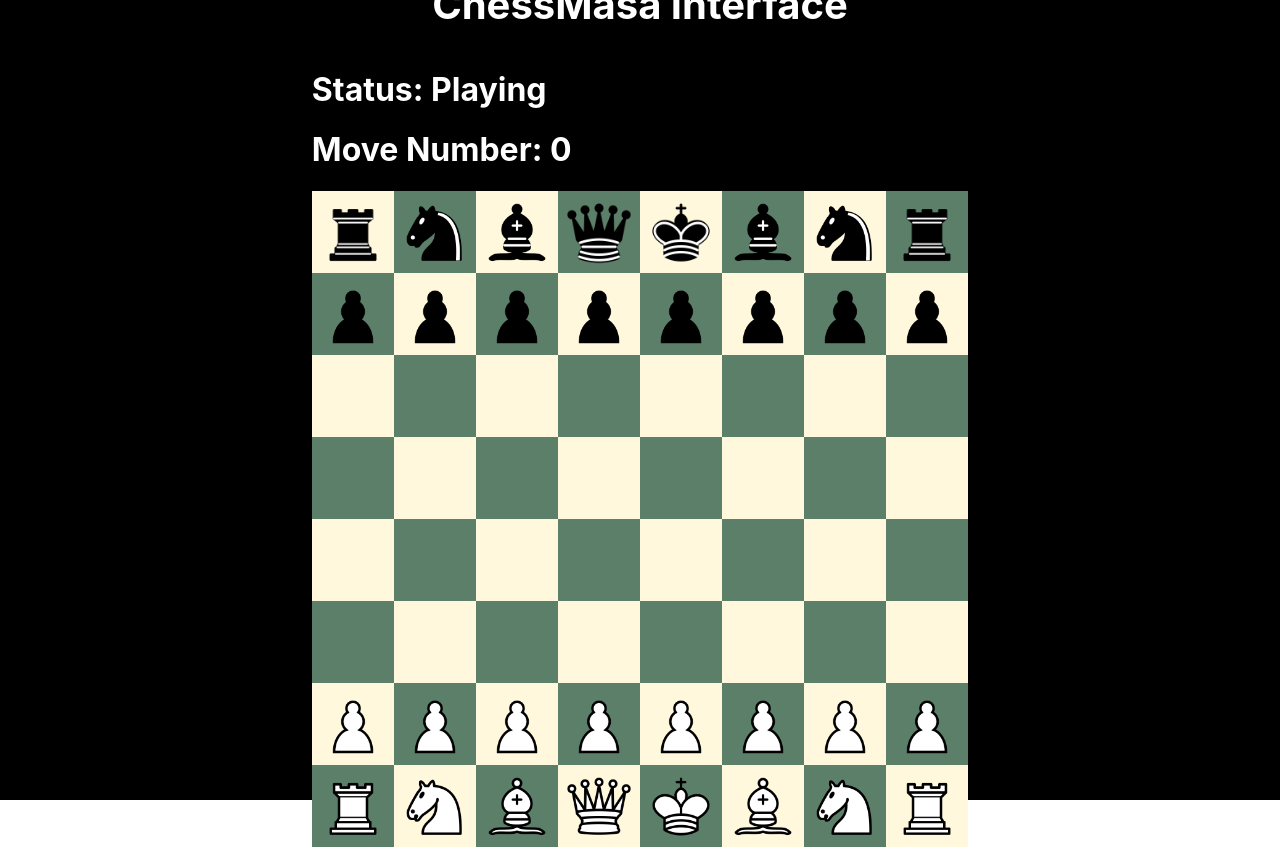
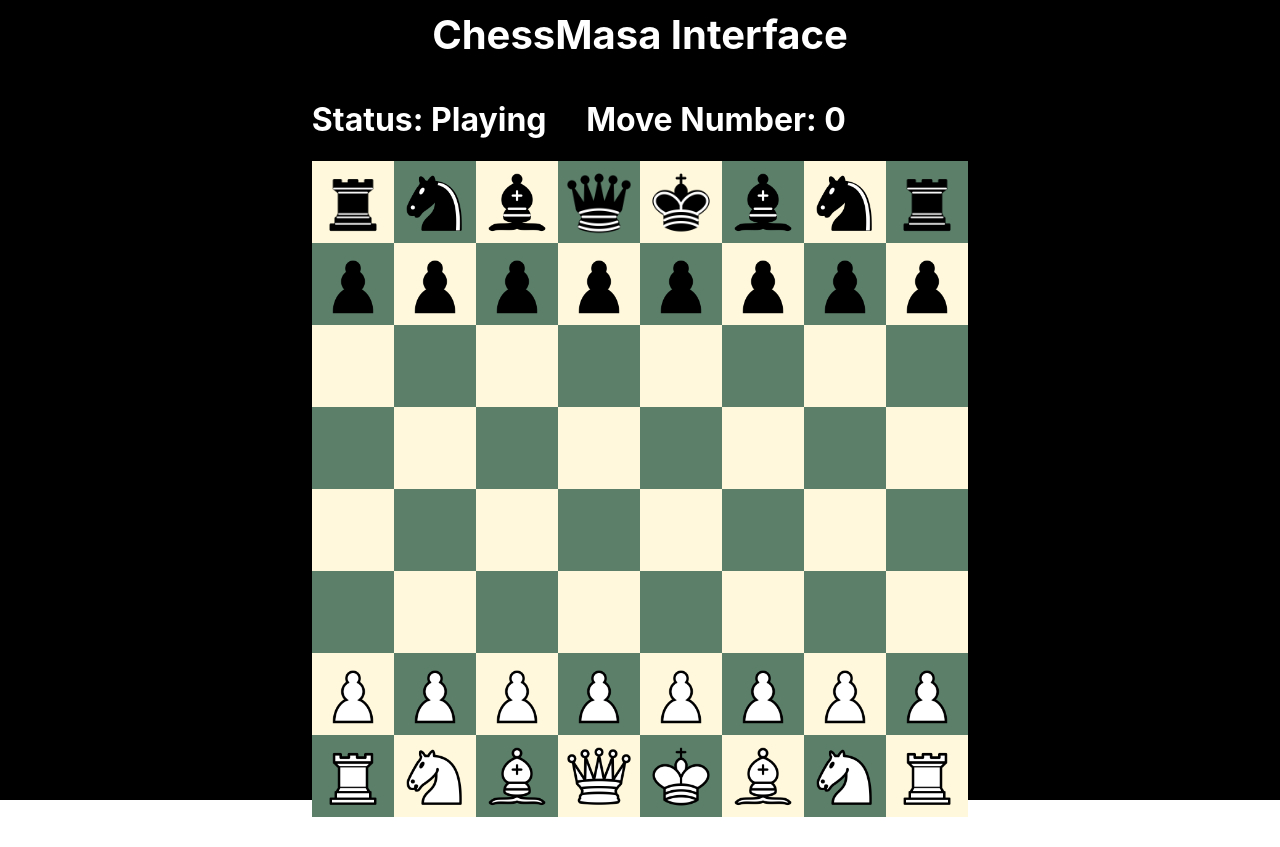
Before and after one commit to smonterola/chess-app-new, a React (Create React App) app: page / in a window 1280 px wide. After the commit the page ends 817 px from the top, so only its background shows below. Built offline with nearby package versions, Linux system fonts and the light colour scheme; no server answers.

Commit message:
inline added

```diff
--- a/src/components/Chessboard/Chessboard.tsx
+++ b/src/components/Chessboard/Chessboard.tsx
@@ -176,9 +176,9 @@ export default function Chessboard() {
     return (
         <div>
             <div>
-                <h1 style={{color: 'white'}}>Status: {GAMEOVER ? 'Game Over' : 'Playing'}
+                <h1 style={{color: 'white', display: "inline-block"}}>Status: {GAMEOVER ? 'Game Over' : 'Playing'} &emsp;
                     </h1>
-                <h1 style={{color: 'white'}}>Move Number: {MOVE_NUM}
+                <h1 style={{color: 'white', display: "inline-block"}}>Move Number: {MOVE_NUM}
                     </h1>
             </div>
             <div
```
